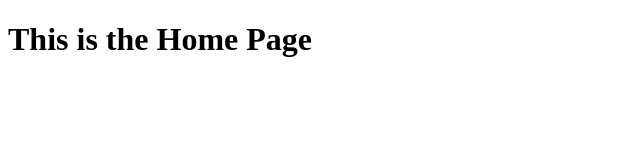
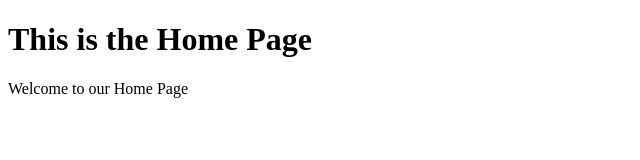
Before and after one commit to theddy23/Gym-Git-Exercise-Solutions, a plain HTML site: page home.html in a window 1280 px wide. Shown: the whole page, without its empty margins (0-640 px from the left). Drawn offline with Linux system fonts and the light colour scheme.

Commit message:
commiting changes in the main branch

```diff
--- a/home.html
+++ b/home.html
@@ -8,5 +8,6 @@
 </head>
 <body>
     <h1>This is the Home Page</h1>
+    <p> Welcome to our Home Page</p>
 </body>
 </html>
```
